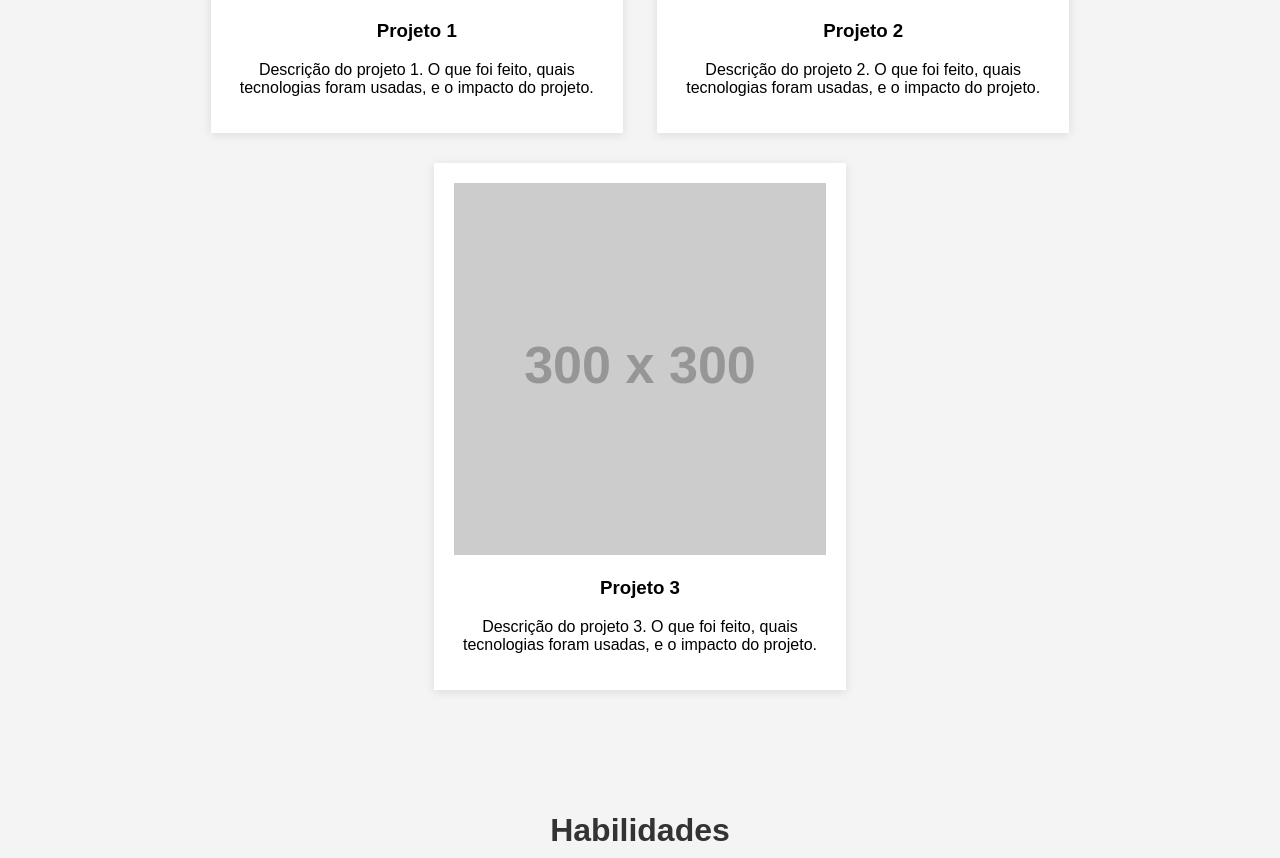
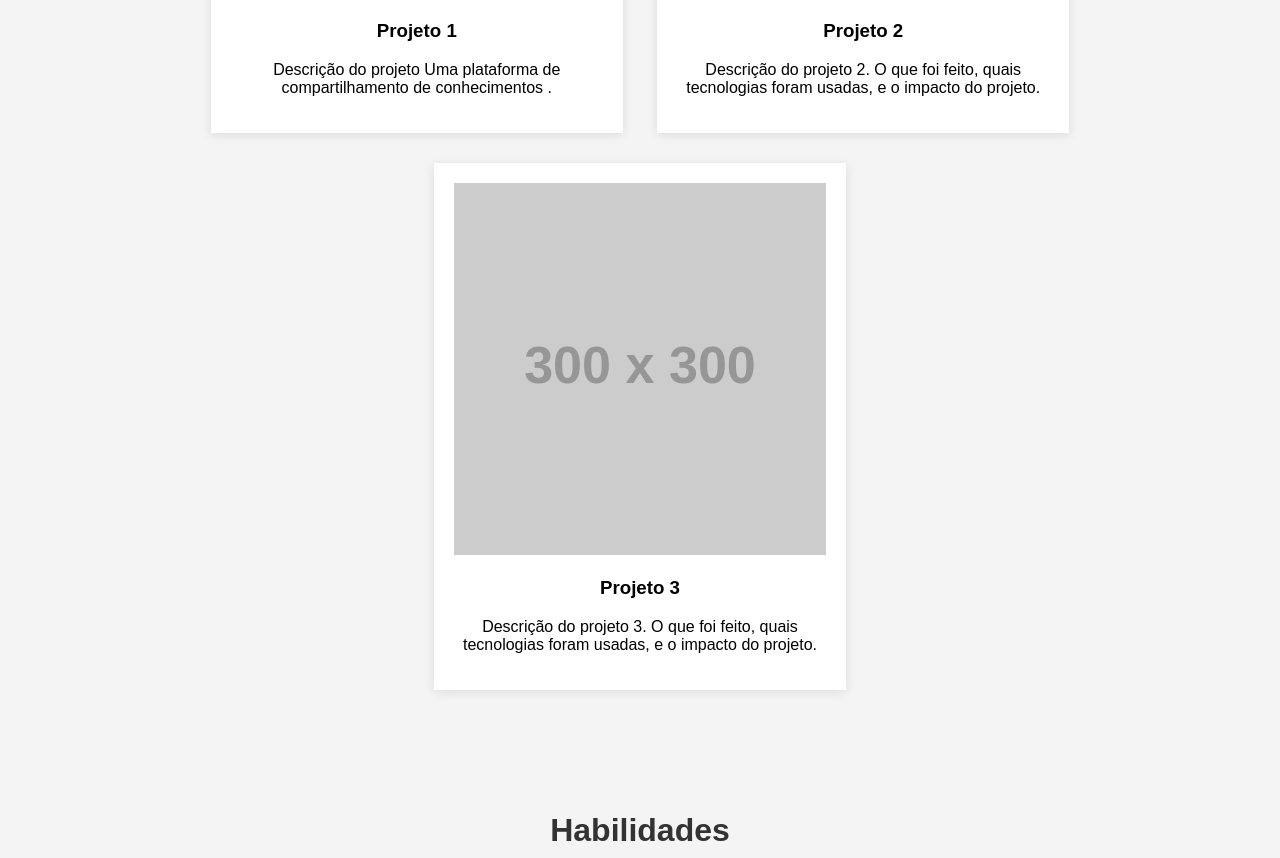
Before and after one commit to Thaeme86/portifolio, a plain HTML site: page index.html in a window 1280 px wide. Shown: the part 864-1722 px from the top of the page. Drawn offline with Linux system fonts and the light colour scheme; placeholder pictures from the web are drawn by us.

Commit message:
Update index.html

```diff
--- a/index.html
+++ b/index.html
@@ -93,7 +93,7 @@
     <div class="project">
         <img src="https://via.placeholder.com/300" alt="Projeto 1">
         <h3>Projeto 1</h3>
-        <p>Descrição do projeto 1. O que foi feito, quais tecnologias foram usadas, e o impacto do projeto.</p>
+        <p>Descrição do projeto Uma plataforma de compartilhamento de conhecimentos .</p>
     </div>
     <div class="project">
         <img src="https://via.placeholder.com/300" alt="Projeto 2">
```
